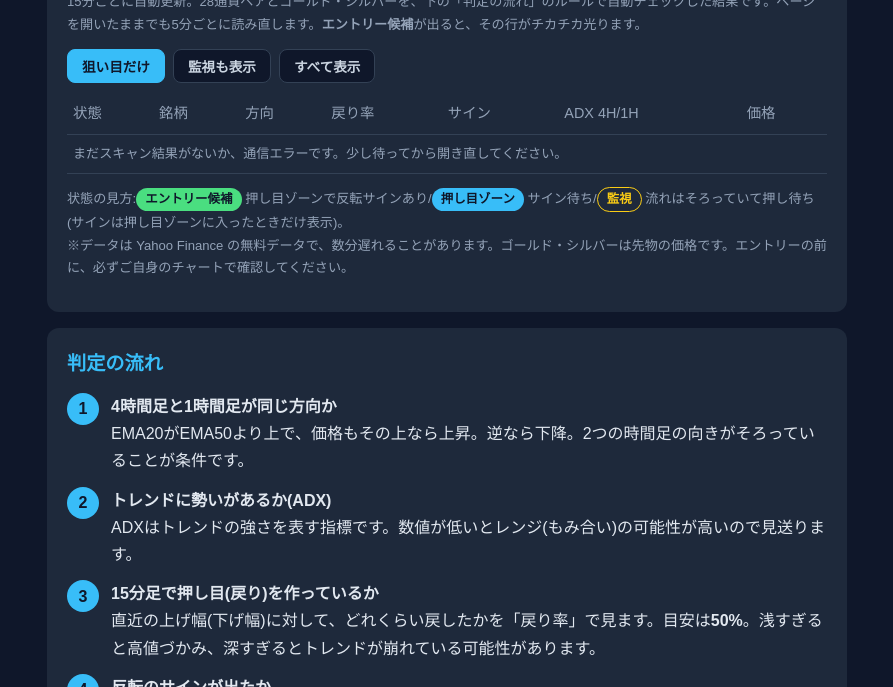
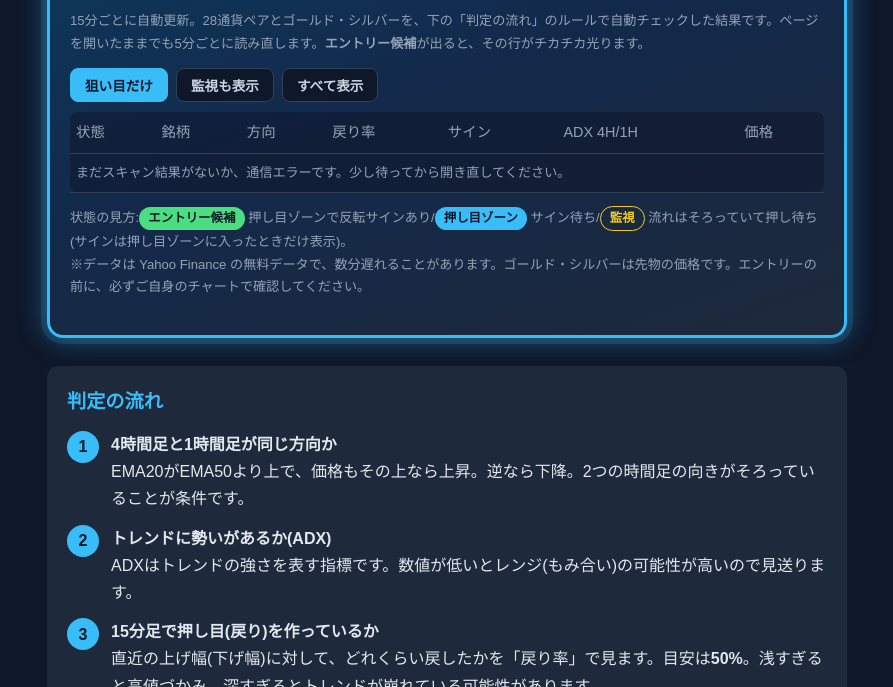
Before and after one commit to nurunuru39/nurunuru-fx, a plain HTML site: page pullback.html in a window 1280 px wide. Shown: the part 1045-1732 px from the top of the page, without its empty margins (193-1086 px from the left). Drawn offline with Linux system fonts and the light colour scheme; no server answers.

Commit message:
押し目スキャナーの結果部分に太い枠と色をつけて目立たせる
Co-Authored-By: Claude Opus 5.5 <noreply@anthropic.com>
Claude-Session: https://claude.ai/code/session_01URNxjWK1ym3jRLQPxv9LwY

```diff
--- a/pullback.html
+++ b/pullback.html
@@ -43,6 +43,11 @@ button { margin-top:16px; width:100%; padding:12px; border:0; border-radius:8px;
 .bar span { position:absolute; top:0; bottom:0; }
 .note { font-size:.82rem; color:#94a3b8; }
 .warnbox { border:1px solid #facc15; background:rgba(250,204,21,.08); color:#fde68a; border-radius:8px; padding:12px; }
+#live { position:relative; margin:28px 0; padding:24px 20px; border:3px solid #38bdf8; border-radius:16px;
+  background:linear-gradient(160deg,#0c3a5c 0%,#13294b 45%,#1e293b 100%);
+  box-shadow:0 0 0 6px rgba(56,189,248,.15), 0 0 28px rgba(56,189,248,.45); }
+#live table { background:rgba(15,23,42,.55); border-radius:8px; }
+@media (max-width:560px){ #live { padding:20px 14px; } }
 .live-head { display:flex; flex-wrap:wrap; justify-content:space-between; align-items:baseline; gap:8px; }
 .scan-title { line-height:1.35; }
 .scan-name { font-size:1.75rem; letter-spacing:.04em; color:#7dd3fc; }
```
